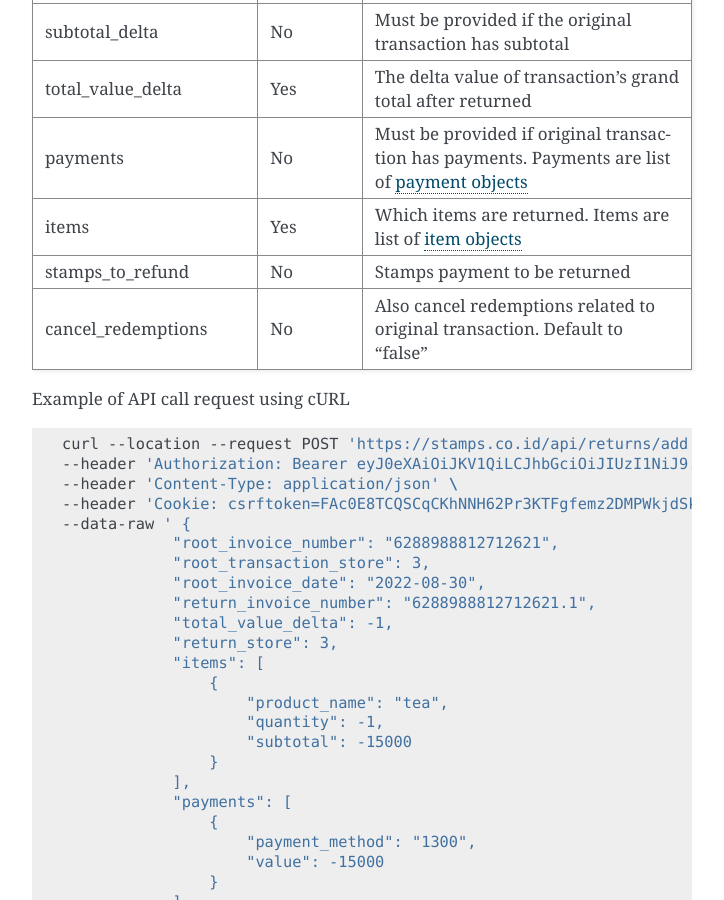
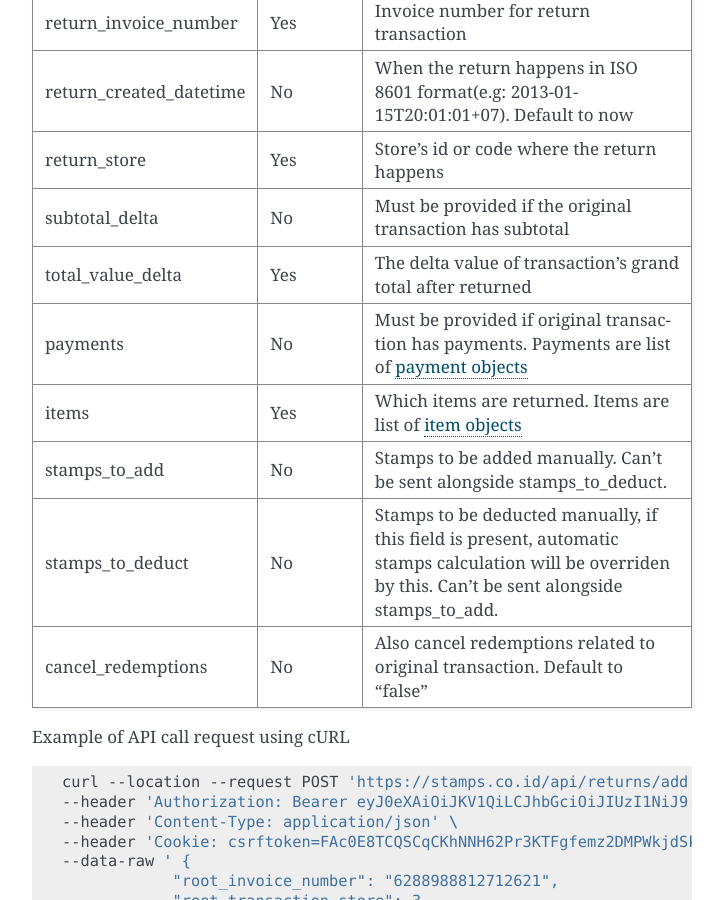
Before and after one commit to ui/stamps-api-docs, a Sphinx documentation site: the page built from source/return_api.rst, in a window 1280 px wide and 900 px high, scrolled down 5605 px. Shown: the whole window, without its empty margins (388-1112 px from the left). Built offline with Sphinx 7.4.7, drawn with Linux system fonts in a browser that asks for light colours; some of the changed text lies outside the part shown.

Commit message:
update return api payload and include token api in index

```diff
--- a/source/index.rst
+++ b/source/index.rst
@@ -13,6 +13,7 @@ Contents
    :maxdepth: 2
 
    introduction.rst
+   token_api.rst
    transaction_api.rst
    redemption_api.rst
    expiration_journals.rst
--- a/source/return_api.rst
+++ b/source/return_api.rst
@@ -26,6 +26,9 @@ subtotal_delta                 No          Must be provided if the original tran
 total_value_delta              Yes         The delta value of transaction's grand total after returned
 payments                       No          Must be provided if original transaction has payments.
                                            Payments are list of :ref:`payment objects <Payment Object>`
+stamps_to_add                  No          Stamps to be added manually. Can't be sent alongside stamps_to_deduct.
+stamps_to_deduct               No          Stamps to be deducted manually, if this field is present, automatic stamps calculation will be overriden by this.
+                                           Can't be sent alongside stamps_to_add.
 items                          Yes         Which items are returned. Items are list of :ref:`item objects<Item Object>`
 ============================== =========== =============================================================================
 
@@ -240,9 +243,9 @@ On an invalid request:
 A. Request
 -----------------------------
 
-============================== =========== =============================================================================
+============================== =========== ==================================================================================================================
 Parameter                      Required    Description
-============================== =========== =============================================================================
+============================== =========== ==================================================================================================================
 root_invoice_number            Yes         Invoice number of the first original transaction
 root_transaction_store         Yes         Store's id or code where the the first transaction happens
 root_invoice_date              Yes         First transaction creation date in YYY-mm-dd format(e.g: 2022-08-30)
@@ -255,9 +258,11 @@ total_value_delta              Yes         The delta value of transaction's gran
 payments                       No          Must be provided if original transaction has payments.
                                            Payments are list of :ref:`payment objects <Payment Object>`
 items                          Yes         Which items are returned. Items are list of :ref:`item objects<Item Object>`
-stamps_to_refund               No          Stamps payment to be returned
+stamps_to_add                  No          Stamps to be added manually. Can't be sent alongside stamps_to_deduct.
+stamps_to_deduct               No          Stamps to be deducted manually, if this field is present, automatic stamps calculation will be overriden by this.
+                                           Can't be sent alongside stamps_to_add.
 cancel_redemptions             No          Also cancel redemptions related to original transaction. Default to "false"
-============================== =========== =============================================================================
+============================== =========== ==================================================================================================================
 
 Example of API call request using cURL
 
--- a/source/token_api.rst
+++ b/source/token_api.rst
@@ -1,5 +1,5 @@
 *********************************************
-Temporary Access Token Authentication
+Access Token Authentication
 *********************************************
 
 1. Get a Token
```
